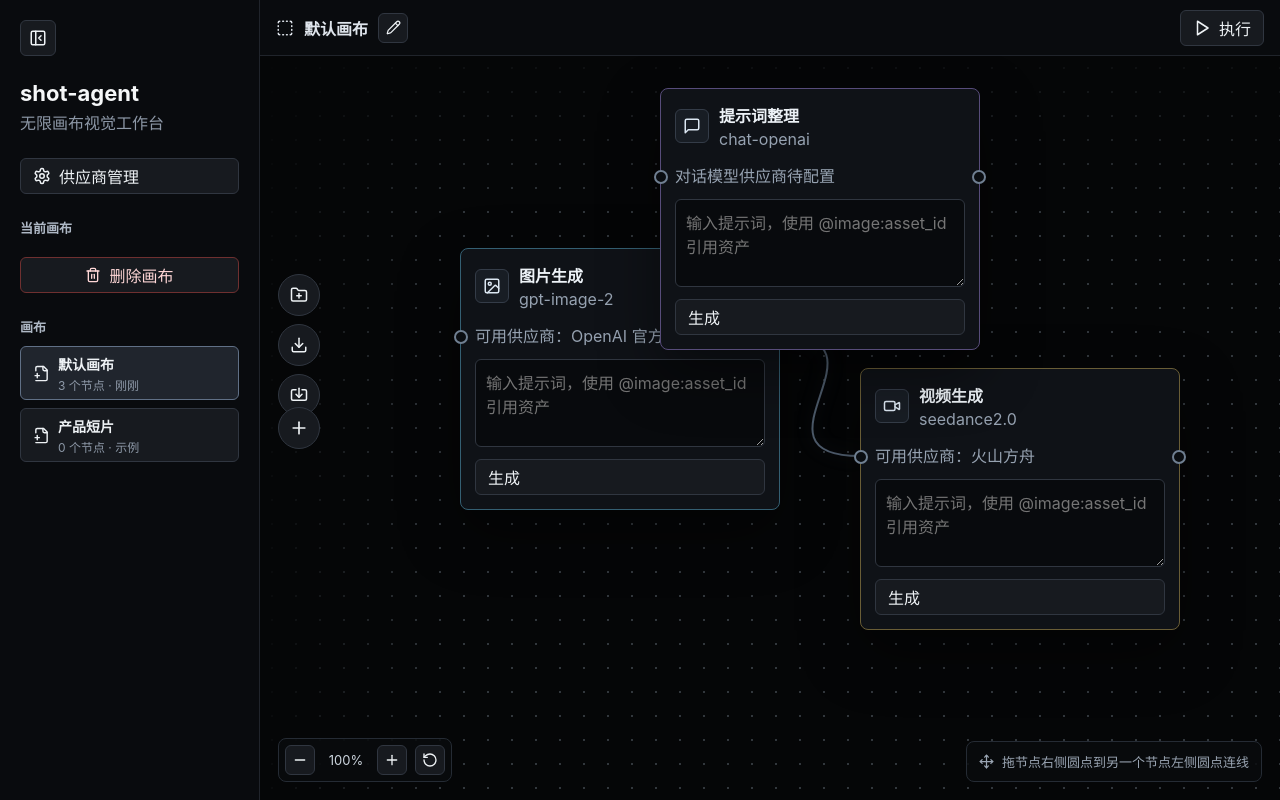
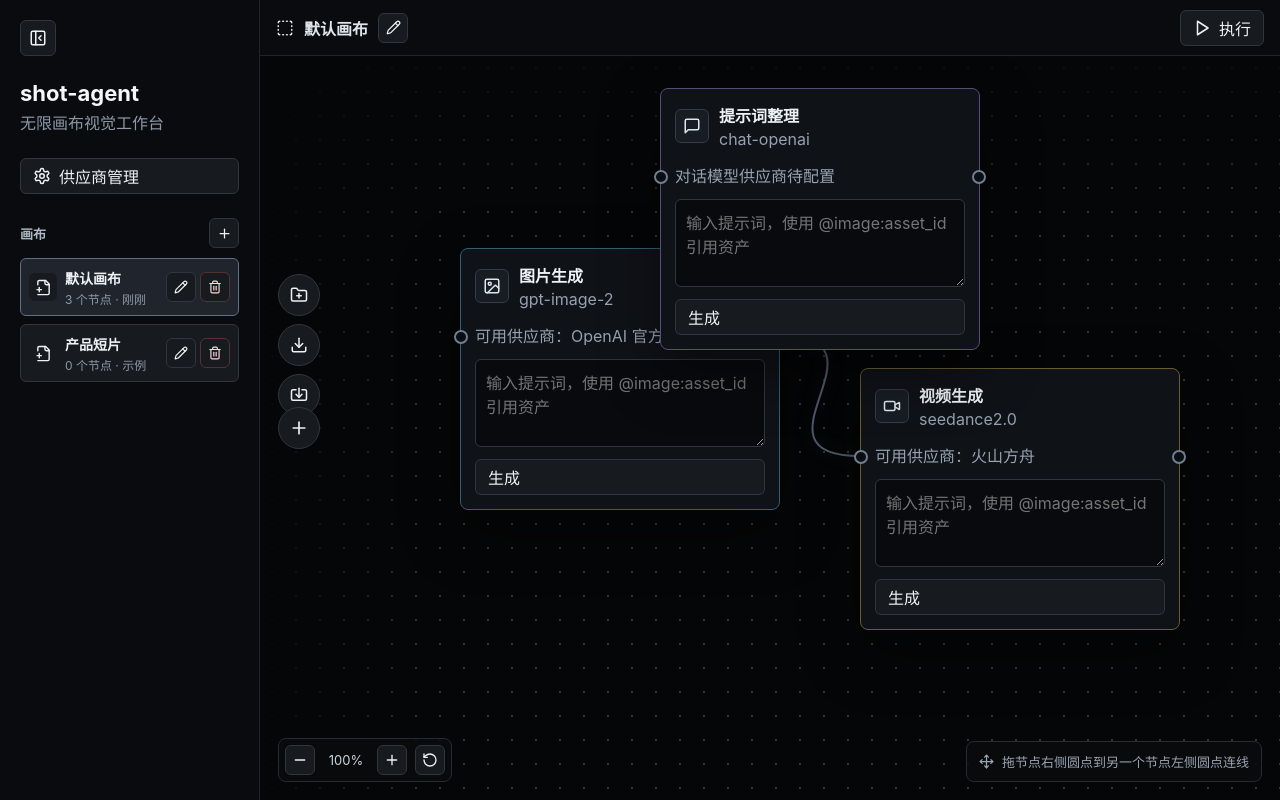
Before and after one commit to TCmatj/shot-agent, a React (Vite) app: page / in a window 1280 px wide. Built offline with nearby package versions, Linux system fonts and the light colour scheme.

Commit message:
feat: 增强侧栏画布列表操作

```diff
--- a/src/app/App.css
+++ b/src/app/App.css
@@ -94,6 +94,13 @@ button:disabled {
   color: #aeb8c5;
   font-size: 13px;
   font-weight: 600;
+  margin: 0;
+}
+
+.panel-title-row {
+  align-items: center;
+  display: flex;
+  justify-content: space-between;
   margin: 0 0 10px;
 }
 
@@ -117,15 +124,63 @@ button:disabled {
   gap: 8px;
 }
 
-.canvas-list button {
-  justify-content: flex-start;
-  min-height: 54px;
-  text-align: left;
+.canvas-list-item {
+  align-items: center;
+  background: #171a1f;
+  border: 1px solid #303640;
+  border-radius: 6px;
+  display: grid;
+  gap: 8px;
+  grid-template-columns: 28px 1fr auto;
+  min-height: 58px;
+  padding: 8px;
 }
 
-.canvas-list button.is-active {
+.canvas-list-item.is-active {
   background: #20252d;
   border-color: #607086;
+}
+
+.canvas-list-select {
+  border: 0;
+  height: 28px;
+  justify-content: center;
+  min-height: 28px;
+  padding: 0;
+  width: 28px;
+}
+
+.canvas-list-content {
+  min-width: 0;
+}
+
+.canvas-list-name {
+  background: transparent;
+  border: 0;
+  display: grid;
+  gap: 2px;
+  justify-items: start;
+  min-height: 0;
+  padding: 0;
+  text-align: left;
+  width: 100%;
+}
+
+.canvas-list-content input {
+  background: #080a0d;
+  border: 1px solid #607086;
+  border-radius: 6px;
+  color: #eef2f5;
+  font: inherit;
+  min-height: 32px;
+  min-width: 0;
+  padding: 0 8px;
+  width: 100%;
+}
+
+.canvas-list-actions {
+  display: flex;
+  gap: 4px;
 }
 
 .canvas-list span {
@@ -141,6 +196,11 @@ button:disabled {
 .canvas-list small {
   color: #8d98a7;
   font-size: 12px;
+}
+
+.danger-icon-button {
+  border-color: #563033;
+  color: #ffd7d7;
 }
 
 .workspace {
--- a/src/app/App.tsx
+++ b/src/app/App.tsx
@@ -289,6 +289,8 @@ export function App() {
   const [canvasMessage, setCanvasMessage] = useState<string | null>(null);
   const [isRenamingCanvas, setIsRenamingCanvas] = useState(false);
   const [draftCanvasName, setDraftCanvasName] = useState('');
+  const [editingCanvasId, setEditingCanvasId] = useState<string | null>(null);
+  const [draftListCanvasName, setDraftListCanvasName] = useState('');
   const { activeCanvasId, canvases } = workspaceState;
   const activeCanvas = canvases.find((canvas) => canvas.id === activeCanvasId) ?? canvases[0];
   const selectedNode =
@@ -539,6 +541,25 @@ export function App() {
     setAddMenu(null);
     setViewport({ x: 80, y: 72, scale: 1 });
     setCanvasMessage(null);
+  }
+
+  function deleteCanvasById(canvasId: string) {
+    setWorkspaceState((current) => deleteCanvas(current, canvasId));
+    setSelectedNodeId(null);
+    setSelectedEdgeId(null);
+    setAddMenu(null);
+    setEditingCanvasId(null);
+    setViewport({ x: 80, y: 72, scale: 1 });
+  }
+
+  function startRenameCanvasFromList(canvas: CanvasView) {
+    setEditingCanvasId(canvas.id);
+    setDraftListCanvasName(canvas.name);
+  }
+
+  function commitRenameCanvasFromList(canvasId: string) {
+    setWorkspaceState((current) => renameCanvas(current, canvasId, draftListCanvasName));
+    setEditingCanvasId(null);
   }
 
   function downloadActiveCanvas() {
@@ -829,27 +850,24 @@ export function App() {
             供应商管理
           </button>
         </nav>
-        <section className="panel canvas-management">
-          <h2>当前画布</h2>
+        <section className="panel">
+          <div className="panel-title-row">
+            <h2>画布</h2>
+            <button type="button" className="icon-button" aria-label="新建画布" onClick={createCanvas}>
+              <Plus size={15} />
+            </button>
+          </div>
+          <div className="canvas-list">
+            {canvases.map((canvas) => {
+              const isEditing = editingCanvasId === canvas.id;
+              return (
+                <div
+                  key={canvas.id}
+                  className={`canvas-list-item ${canvas.id === activeCanvas.id ? 'is-active' : ''}`}
+                >
                   <button
                     type="button"
-            className="danger-button"
-            disabled={canvases.length <= 1}
-            onClick={deleteActiveCanvas}
-          >
-            <Trash2 size={16} />
-            删除画布
-          </button>
-          {canvasMessage ? <p className="canvas-message">{canvasMessage}</p> : null}
-        </section>
-        <section className="panel">
-          <h2>画布</h2>
-          <div className="canvas-list">
-            {canvases.map((canvas) => (
-              <button
-                key={canvas.id}
-                type="button"
-                className={canvas.id === activeCanvas.id ? 'is-active' : ''}
+                    className="canvas-list-select"
                     onClick={() => {
                       setActiveCanvasId(canvas.id);
                       setAddMenu(null);
@@ -858,13 +876,64 @@ export function App() {
                     }}
                   >
                     <FilePlus2 size={17} />
-                <span>
+                  </button>
+                  <div className="canvas-list-content">
+                    {isEditing ? (
+                      <input
+                        value={draftListCanvasName}
+                        autoFocus
+                        onBlur={() => commitRenameCanvasFromList(canvas.id)}
+                        onChange={(event) => setDraftListCanvasName(event.target.value)}
+                        onKeyDown={(event) => {
+                          if (event.key === 'Enter') {
+                            commitRenameCanvasFromList(canvas.id);
+                          }
+
+                          if (event.key === 'Escape') {
+                            setEditingCanvasId(null);
+                          }
+                        }}
+                      />
+                    ) : (
+                      <button
+                        type="button"
+                        className="canvas-list-name"
+                        onClick={() => {
+                          setActiveCanvasId(canvas.id);
+                          setAddMenu(null);
+                          setSelectedNodeId(null);
+                          setSelectedEdgeId(null);
+                        }}
+                      >
                         <strong>{canvas.name}</strong>
                         <small>{canvas.nodes.length} 个节点 · {canvas.updatedAt}</small>
-                </span>
                       </button>
-            ))}
+                    )}
                   </div>
+                  <div className="canvas-list-actions">
+                    <button
+                      type="button"
+                      className="icon-button"
+                      aria-label="重命名画布"
+                      onClick={() => startRenameCanvasFromList(canvas)}
+                    >
+                      <Pencil size={14} />
+                    </button>
+                    <button
+                      type="button"
+                      className="icon-button danger-icon-button"
+                      aria-label="删除画布"
+                      disabled={canvases.length <= 1}
+                      onClick={() => deleteCanvasById(canvas.id)}
+                    >
+                      <Trash2 size={14} />
+                    </button>
+                  </div>
+                </div>
+              );
+            })}
+          </div>
+          {canvasMessage ? <p className="canvas-message">{canvasMessage}</p> : null}
         </section>
           </>
         ) : null}
```
Also changed, not shown: 2 other files (tests, documents, lock files or other folders). Lines whose indentation alone changed are shown as unchanged.
